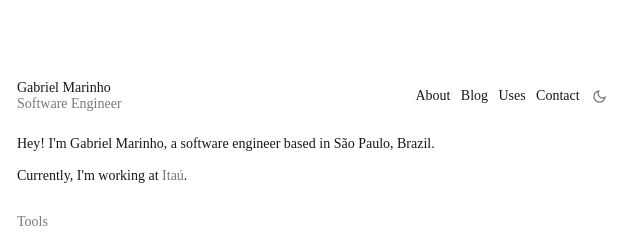
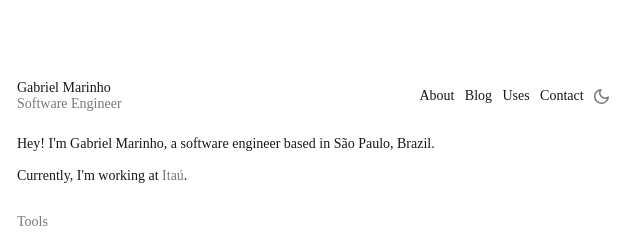
Before and after one commit to gdcmarinho/blog, an Astro site: page / in a window 1280 px wide. Shown: the top 240 px of the page, 23-663 px from the left. Built offline with nearby package versions, Linux system fonts and the light colour scheme; Astro itself is replaced by a stand-in of ours.

Commit message:
fix: align theme toggle icon with container right edge

```diff
--- a/src/components/ThemeToggle.astro
+++ b/src/components/ThemeToggle.astro
@@ -33,7 +33,7 @@
 		xmlns="http://www.w3.org/2000/svg"
 		width="15"
 		height="15"
-		viewBox="0 0 24 24"
+		viewBox="2 2 20 20"
 		fill="none"
 		stroke="currentColor"
 		stroke-width="2"
@@ -120,13 +120,13 @@
 	.theme-toggle {
 		background: none;
 		border: none;
-		padding: 2px;
+		padding: 0;
 		margin: 0;
 		cursor: pointer;
 		color: var(--color-muted);
 		display: inline-flex;
 		align-items: center;
-		justify-content: center;
+		justify-content: flex-end;
 		transition: color 0.2s ease-in-out;
 	}
 
```
